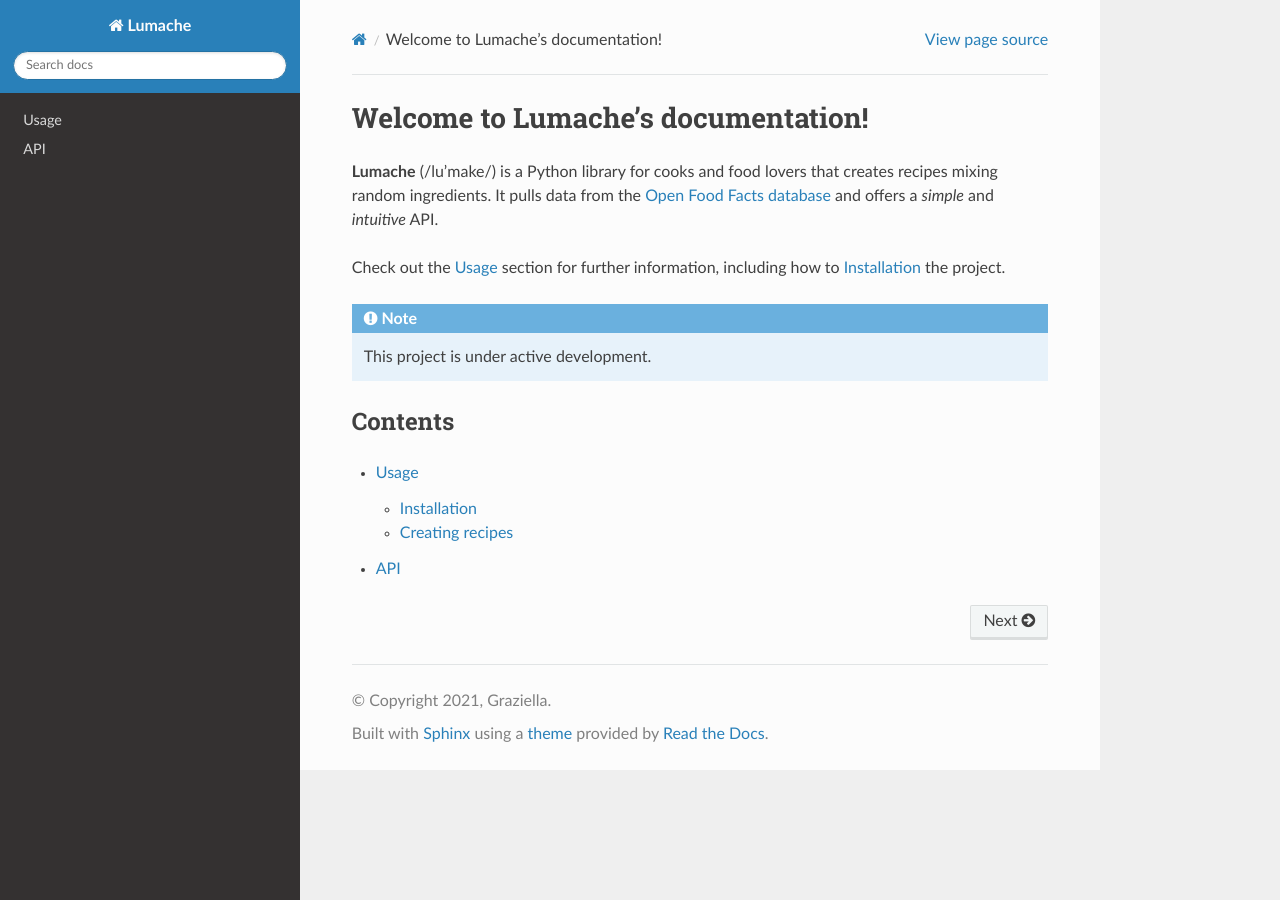
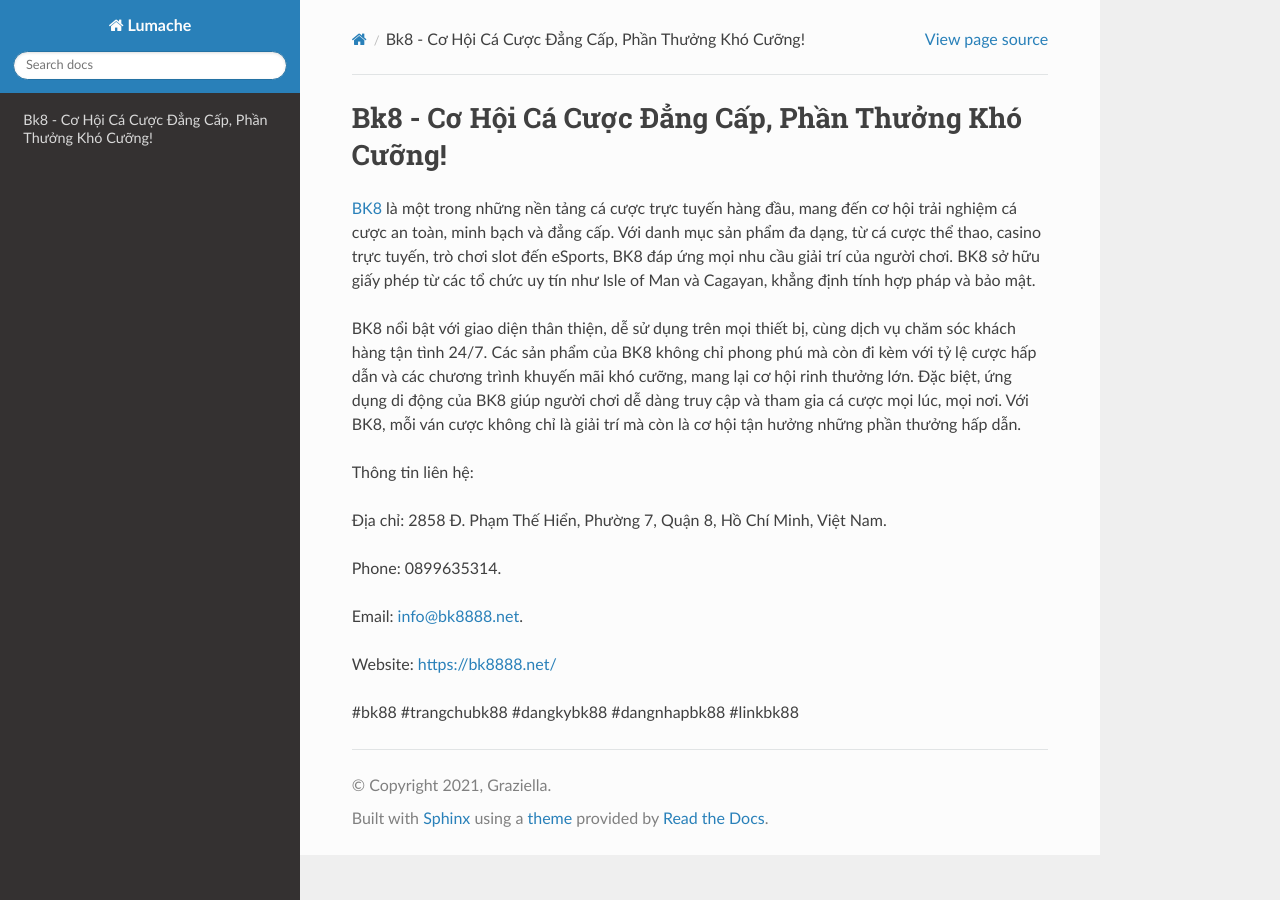
Before and after one commit to nguyenlinh0011y/1bk8888net, a Sphinx documentation site: the page built from docs/source/index.rst, in a window 1280 px wide. Built offline with Sphinx 7.4.7 and the Read the Docs theme 3.1.0, drawn with Linux system fonts in a browser that asks for light colours.

Commit message:
Update index.rst

```diff
--- a/docs/source/index.rst
+++ b/docs/source/index.rst
@@ -1,22 +1,18 @@
-Welcome to Lumache's documentation!
+Bk8 - Cơ Hội Cá Cược Đẳng Cấp, Phần Thưởng Khó Cưỡng!
 ===================================
 
-**Lumache** (/lu'make/) is a Python library for cooks and food lovers
-that creates recipes mixing random ingredients.
-It pulls data from the `Open Food Facts database <https://world.openfoodfacts.org/>`_
-and offers a *simple* and *intuitive* API.
+`BK8 <https://bk8888.net/>`_ là một trong những nền tảng cá cược trực tuyến hàng đầu, mang đến cơ hội trải nghiệm cá cược an toàn, minh bạch và đẳng cấp. Với danh mục sản phẩm đa dạng, từ cá cược thể thao, casino trực tuyến, trò chơi slot đến eSports, BK8 đáp ứng mọi nhu cầu giải trí của người chơi. BK8 sở hữu giấy phép từ các tổ chức uy tín như Isle of Man và Cagayan, khẳng định tính hợp pháp và bảo mật.
 
-Check out the :doc:`usage` section for further information, including
-how to :ref:`installation` the project.
+BK8 nổi bật với giao diện thân thiện, dễ sử dụng trên mọi thiết bị, cùng dịch vụ chăm sóc khách hàng tận tình 24/7. Các sản phẩm của BK8 không chỉ phong phú mà còn đi kèm với tỷ lệ cược hấp dẫn và các chương trình khuyến mãi khó cưỡng, mang lại cơ hội rinh thưởng lớn. Đặc biệt, ứng dụng di động của BK8 giúp người chơi dễ dàng truy cập và tham gia cá cược mọi lúc, mọi nơi. Với BK8, mỗi ván cược không chỉ là giải trí mà còn là cơ hội tận hưởng những phần thưởng hấp dẫn.
 
-.. note::
+Thông tin liên hệ:
 
-   This project is under active development.
+Địa chỉ: 2858 Đ. Phạm Thế Hiển, Phường 7, Quận 8, Hồ Chí Minh, Việt Nam.
 
-Contents
---------
+Phone: 0899635314.
 
-.. toctree::
+Email: info@bk8888.net.
 
-   usage
-   api
+Website: https://bk8888.net/
+
+#bk88 #trangchubk88 #dangkybk88 #dangnhapbk88 #linkbk88
```
